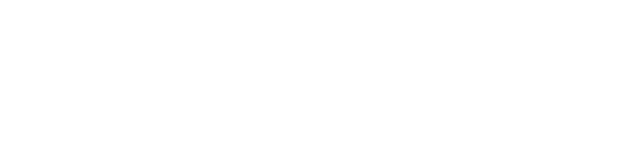
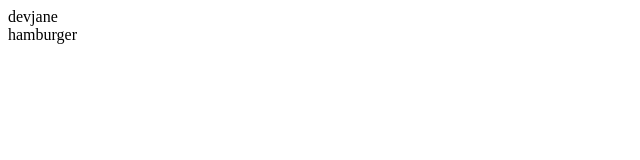
Before and after one commit to AndyCatlow/scrimba, a browser extension: page Portfolio/index.html in a window 1280 px wide. Shown: the whole page, without its empty margins (0-640 px from the left). Drawn offline with Linux system fonts and the light colour scheme.

Commit message:
add header

```diff
--- a/Portfolio/index.html
+++ b/Portfolio/index.html
@@ -6,5 +6,10 @@
     <meta name="viewport" content="width=device-width, initial-scale=1.0" />
     <title>Portfolio</title>
   </head>
-  <body></body>
+  <body>
+    <header>
+      <div class="logo">devjane</div>
+      <nav>hamburger</nav>
+    </header>
+  </body>
 </html>
```
